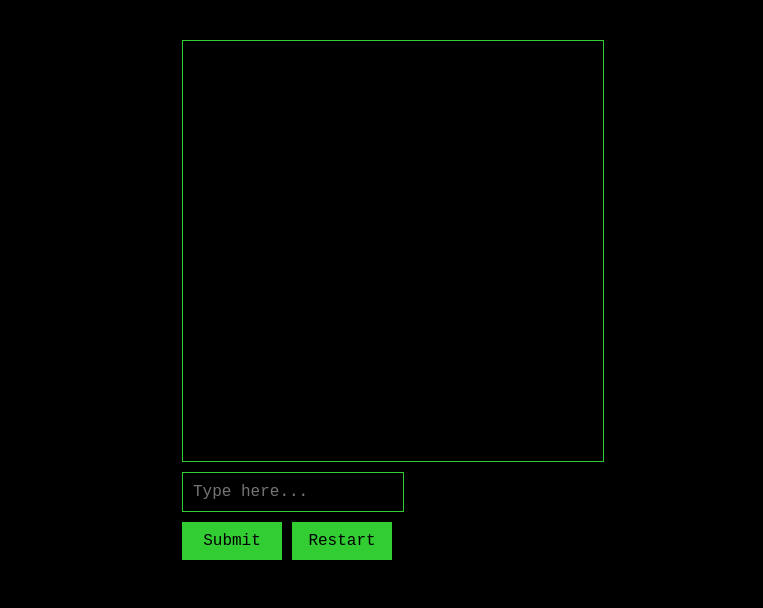
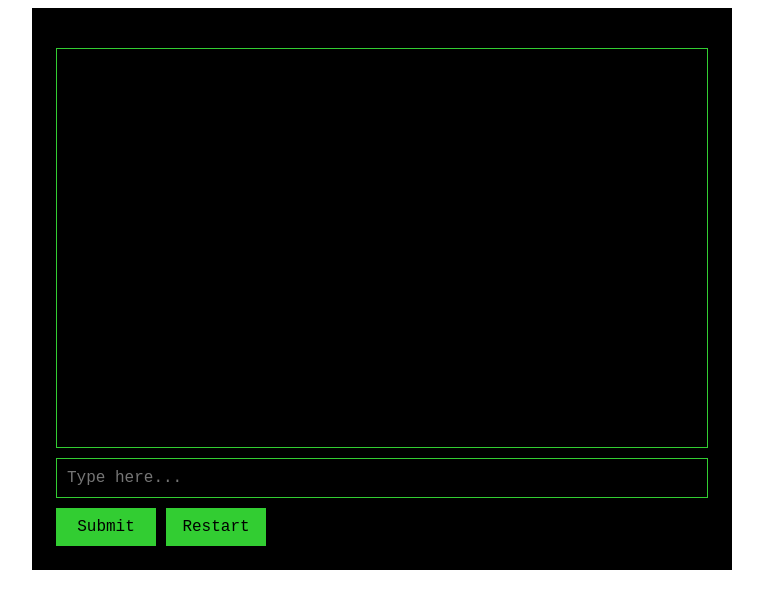
Before and after one commit to GabiPurri/terminal-game, a plain HTML site: page index.html in a window 1280 px wide. Shown: the whole page, without its empty margins (258-1021 px from the left). Drawn offline with Linux system fonts and the light colour scheme.

Commit message:
Update CSS file with Webflow optimizations

```diff
--- a/style.css
+++ b/style.css
@@ -1,54 +1,54 @@
-/* Style the body */
-body {
-  margin: 0;
-  padding: 0;
+/*This version is optimized for Webflow.
+
+/* Apply box-sizing globally to ensure consistent sizing */
+*, *::before, *::after {
   box-sizing: border-box;
-  background-color: black; /* Terminal background */
-  color: limegreen; /* Terminal green text */
-  font-family: 'Inconsolata', monospace;
-  font-size: 1rem;
 }
 
-/* Style the container */
+/* Style the game container with a fixed width */
 .game-container {
-    width: 100%;
-    max-width: 400px;
-    padding: 24px;
-    background-color: black; /* Terminal background */
-    color: limegreen; /* Terminal green text */
+  width: 700px !important;   /* Fixed width */
+  padding: 24px !important;   /* Ensure padding doesn't affect width */
+  background-color: black;
+  color: limegreen;
   font-family: 'Inconsolata', monospace;
   font-size: 1rem;
   display: flex;
   flex-direction: column;
-    margin: 0 auto;
+  margin: 0 auto !important;  /* Center the container */
+  box-sizing: border-box !important;  /* Ensure padding is included in width calculation */
 }
 
-/* Text output area - Prevent resizing */
+/* Fixed-size text output area */
 #game-text {
-  white-space: pre-wrap;      /* Preserve text formatting but wrap long lines */
-  word-wrap: break-word;      /* Wrap long words to avoid overflow */
-  height: 400px;              /* Fixed height for the game text area */
-  overflow-y: auto;           /* Scroll vertically if content overflows */
+  white-space: pre-wrap !important;   /* Preserve text formatting but allow wrapping */
+  word-wrap: break-word !important;   /* Break long words to prevent overflow */
+  height: 400px !important;           /* Fixed height */
+  width: 100% !important;             /* Make the text area take the full width of the container */
+  max-width: 700px !important;        /* Ensure the text area doesn't exceed the container's width */
+  overflow-y: auto !important;        /* Scroll vertically if content overflows */
   padding: 10px;
   border: 1px solid limegreen;
   margin-bottom: 10px;
   background-color: black;
   color: limegreen;
-  width: 100%;
+  box-sizing: border-box !important;  /* Include padding in width calculations */
 }
 
-  /* Input field */
+/* Style the input field */
 #user-input {
-    width: 50%;
+  width: 100% !important;             /* Full width of the container */
+  max-width: 700px !important;        /* Match the container's width */
   padding: 10px;
   background-color: black;
   color: limegreen;
   border: 1px solid limegreen;
   font-family: 'Inconsolata', monospace;
   font-size: 1rem;
+  box-sizing: border-box !important;  /* Include padding in width calculations */
 }
 
-  /* Buttons */
+/* Style the buttons */
 button {
   background-color: limegreen;
   color: black;
@@ -65,13 +65,10 @@ body {
   background-color: darkgreen;
 }
 
-
-  @keyframes spin {
-    0% { transform: rotate(0deg); }
-    100% { transform: rotate(360deg); }
-  }
-
+/* Ensure the button container maintains a stable layout */
 .button-container {
   display: flex;
-    gap: 10px; /* Optional: Adds space between buttons */
+  gap: 10px;
+  justify-content: left;  /* Align buttons to the left */
+  width: 100% !important;   /* Full width of the container */
 }
```
Lines whose indentation alone changed are shown as unchanged.
